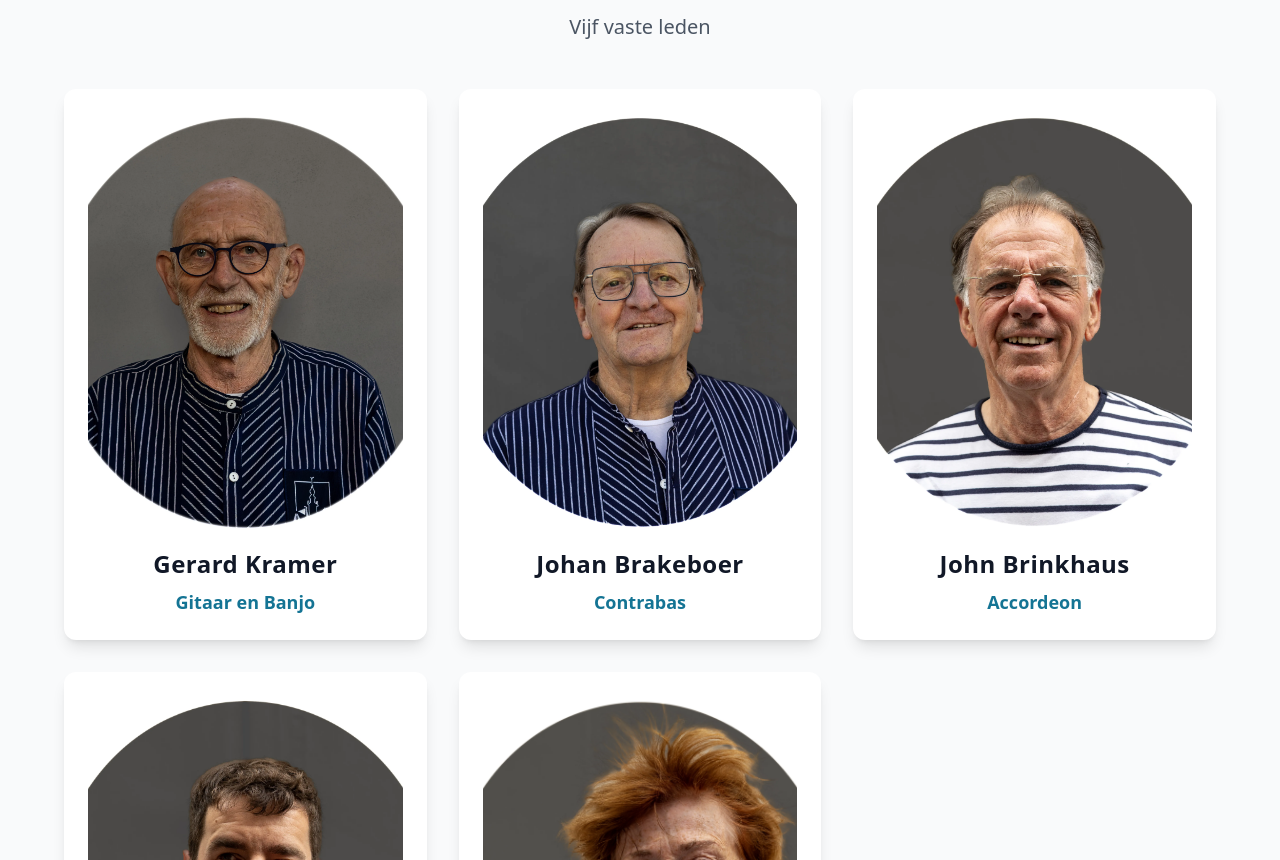
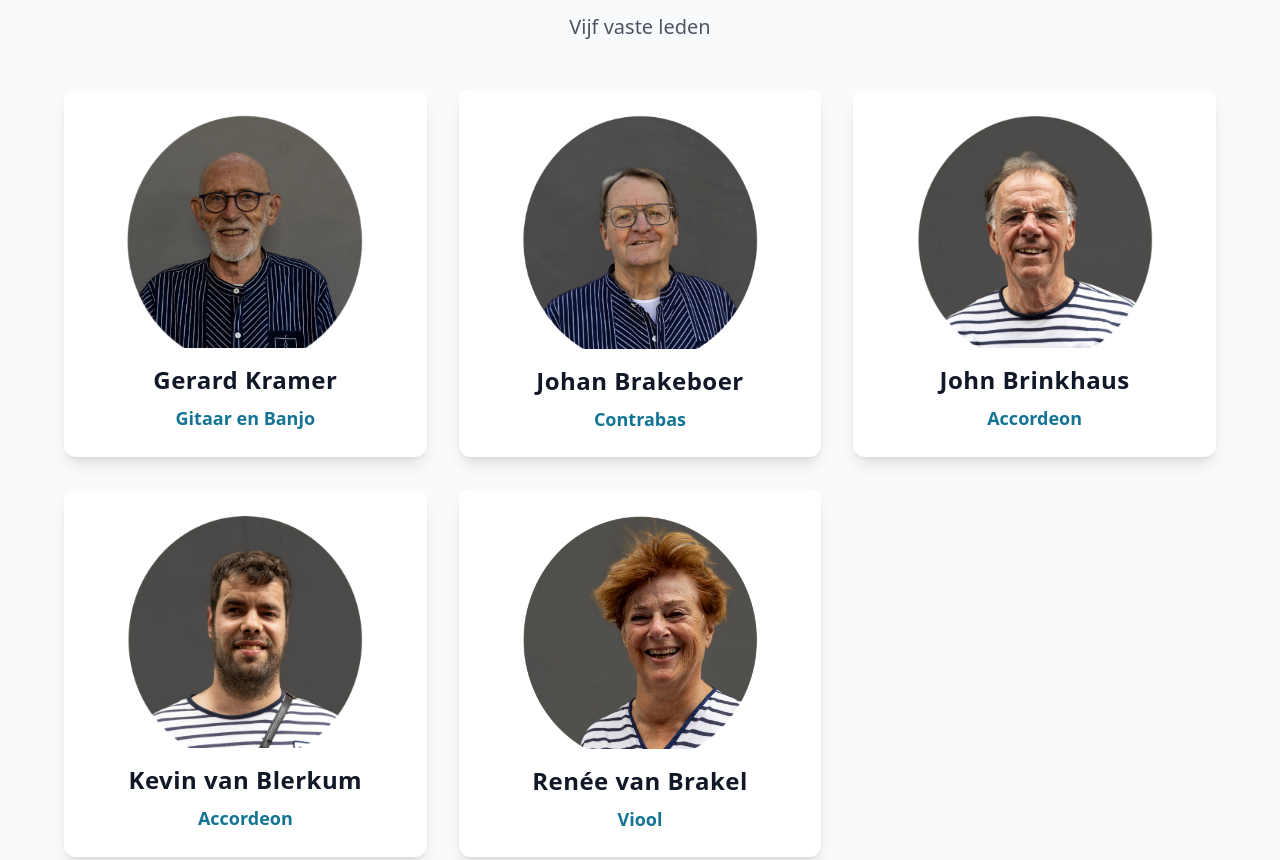
Before and after one commit to ZeezichtMedia/veersescheepstuig-website, an Astro site: page /combo in a window 1280 px wide. Shown: the part 1198-2058 px from the top of the page. Built offline with nearby package versions, Linux system fonts and the light colour scheme; Astro itself is replaced by a stand-in of ours.

Commit message:
Style: Revert to 1:1 images but reduce width (w-3/4) and keep object-top

```diff
--- a/src/pages/combo.astro
+++ b/src/pages/combo.astro
@@ -108,7 +108,7 @@ if (!data.hero) console.error("HERO MISSING!");
             {data.members.map((member: any) => (
               <div class="bg-white p-6 rounded-xl shadow-lg text-center">
                 {(member.image || member.imageUrl) && (
-                  <div class="mb-4 overflow-hidden rounded-lg aspect-[3/4]">
+                  <div class="mb-4 mx-auto w-3/4 overflow-hidden rounded-lg aspect-square">
                     <img
                       src={getImageUrl(
                         typeof member.image === "string" ? null : member.image,
```
